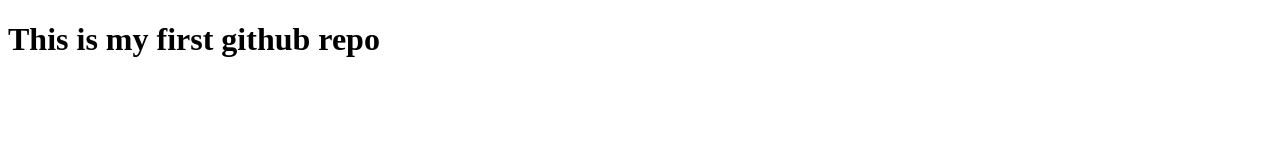
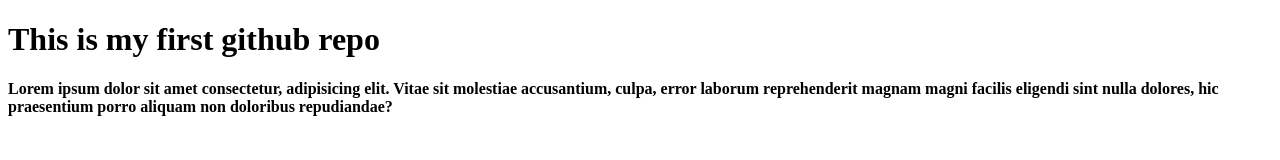
Before and after one commit to yeakubdurjoy001/my-first-repo, a plain HTML site: page index.html in a window 1280 px wide. Drawn offline with Linux system fonts and the light colour scheme.

Commit message:
added headerin the html file

```diff
--- a/index.html
+++ b/index.html
@@ -10,6 +10,11 @@
        <h1>
         This is my first github repo
        </h1>
+       <p>
+        <h4>
+            Lorem ipsum dolor sit amet consectetur, adipisicing elit. Vitae sit molestiae accusantium, culpa, error laborum reprehenderit magnam magni facilis eligendi sint nulla dolores, hic praesentium porro aliquam non doloribus repudiandae?
+        </h4>
+       </p>
     </header>
 </body>
 </html>
```
